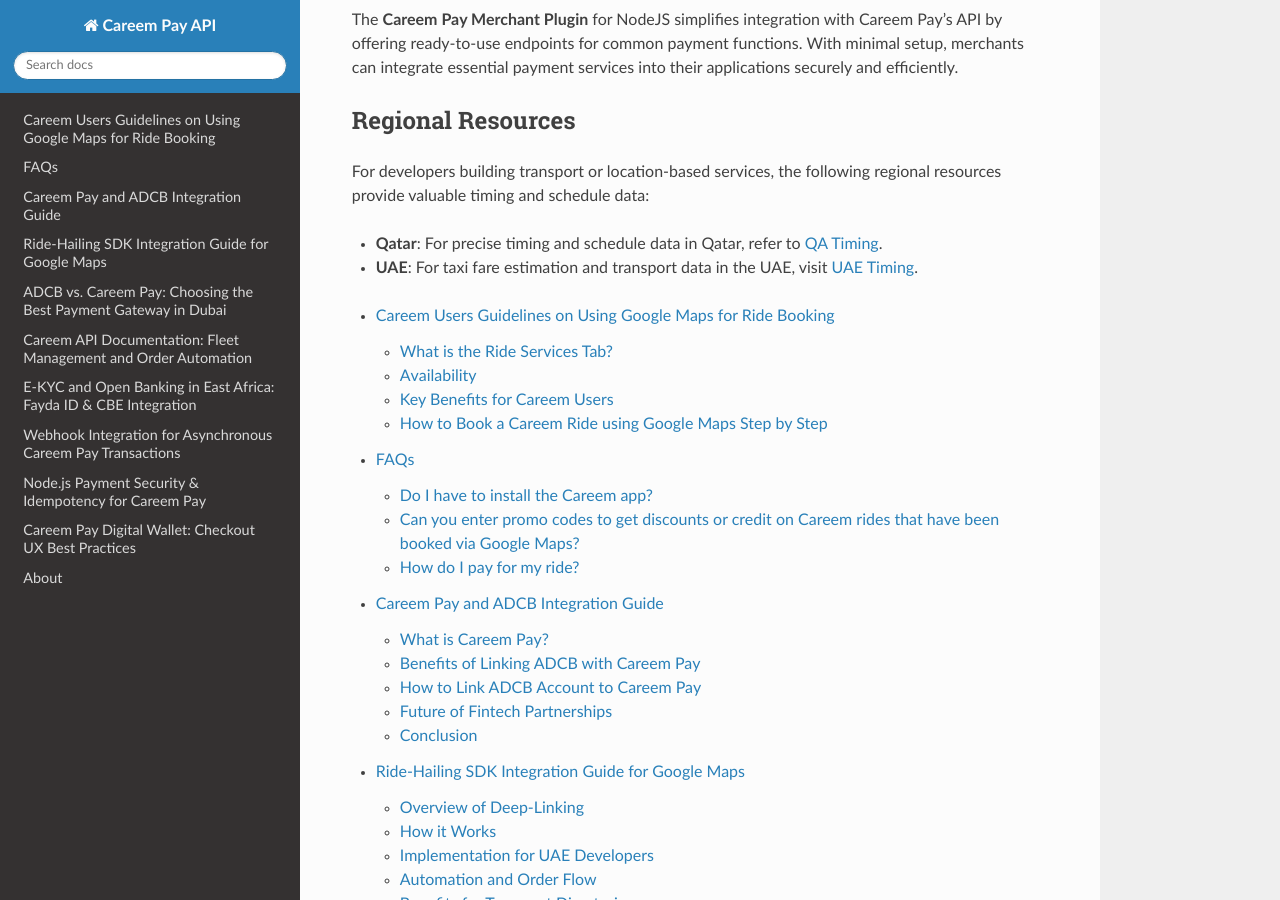
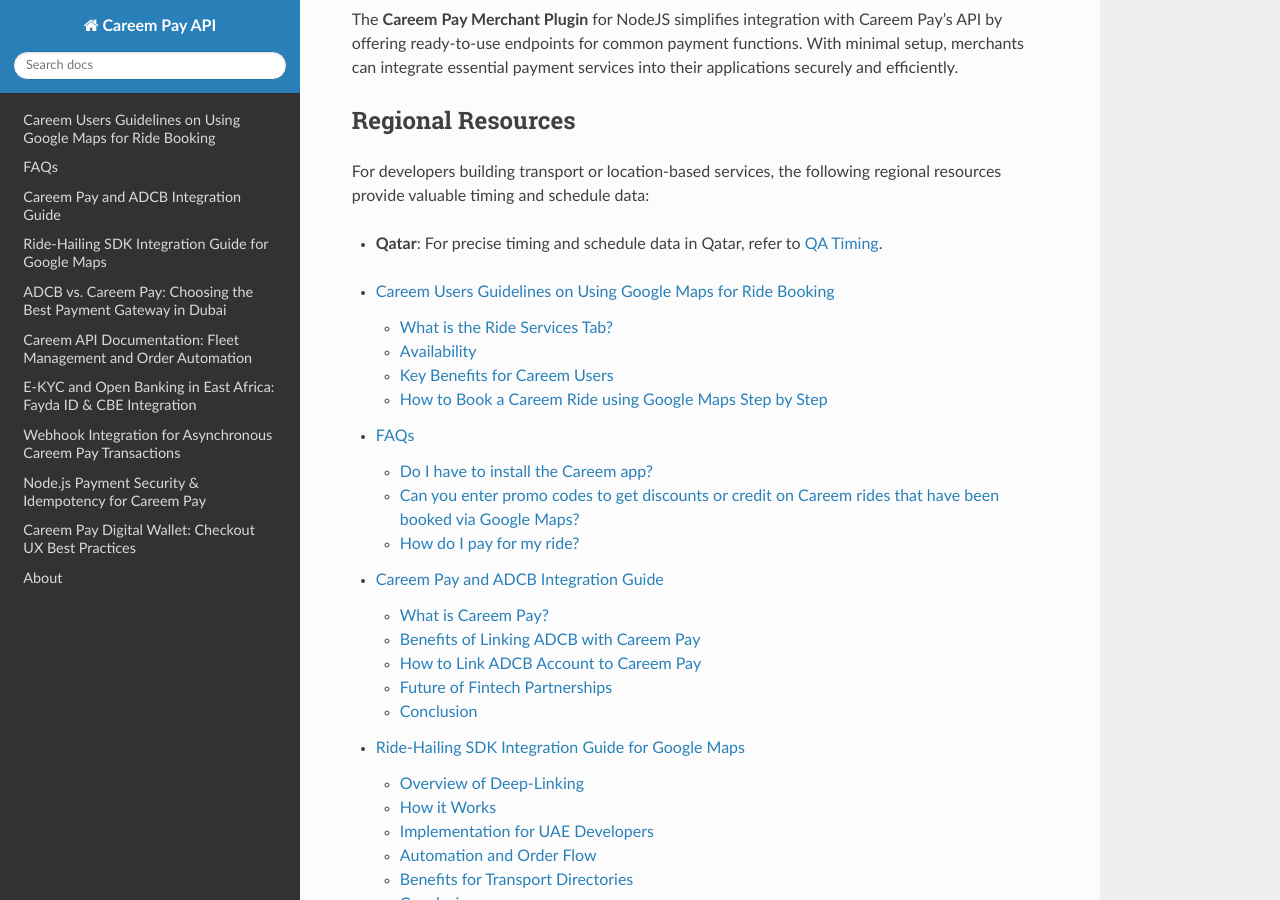
Before and after one commit to nextrtfd/implicit, a Sphinx documentation site: the page built from docs/source/index.rst, in a window 1280 px wide and 900 px high, scrolled down 3677 px. Built offline with Sphinx 7.4.7 and the Read the Docs theme 3.1.0, drawn with Linux system fonts in a browser that asks for light colours.

Commit message:
Update index.rst

```diff
--- a/docs/source/index.rst
+++ b/docs/source/index.rst
@@ -197,7 +197,6 @@
 For developers building transport or location-based services, the following regional resources provide valuable timing and schedule data:
 
 - **Qatar**: For precise timing and schedule data in Qatar, refer to `QA Timing <https://www.qatiming.com/>`_.
-- **UAE**: For taxi fare estimation and transport data in the UAE, visit `UAE Timing <https://uaetiming.com/>`_.
 
 
 .. toctree::
```
